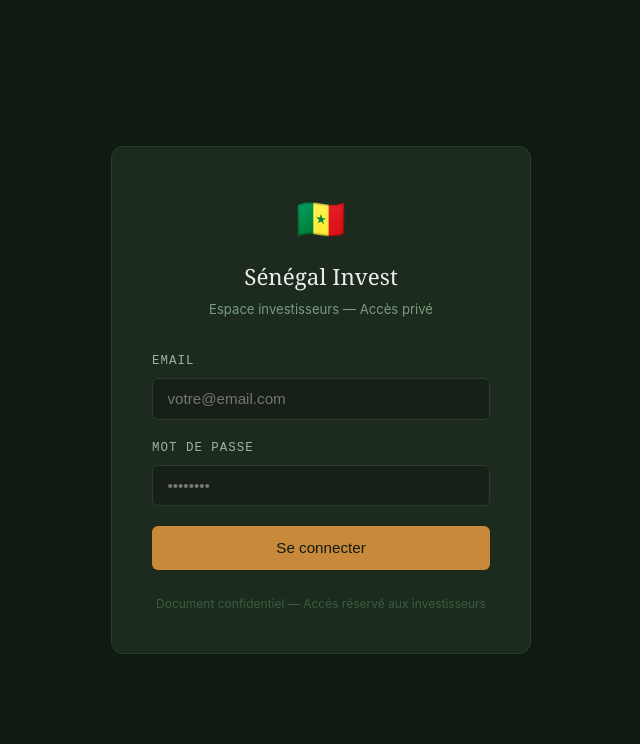
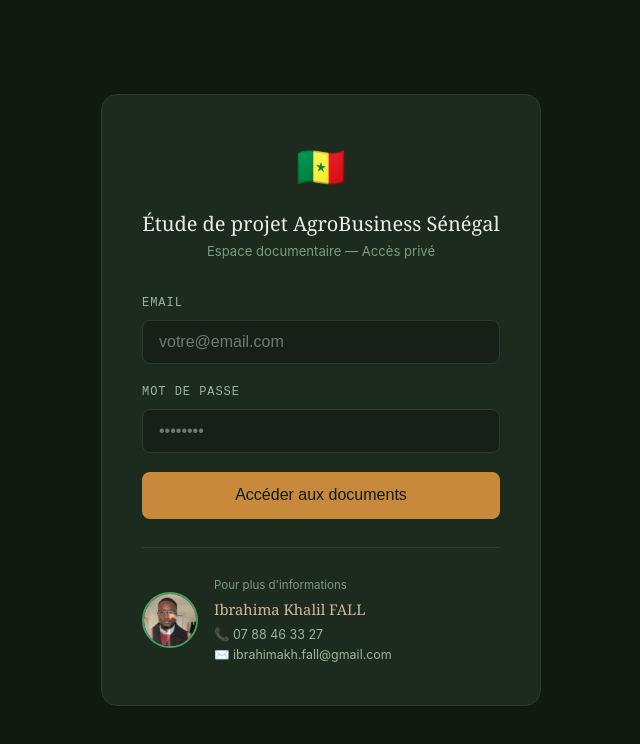
Before and after one commit to ikaef/senegal-invest, a Next.js app: page /login in a window 1280 px wide. Shown: the top 744 px of the page, without its empty margins (319-959 px from the left). Built offline with nearby package versions, Linux system fonts and the light colour scheme; no server answers.

Commit message:
feat: photo profil + nouveau titre + contact login

```diff
--- a/app/login/page.jsx
+++ b/app/login/page.jsx
@@ -5,16 +5,22 @@ import { useRouter, useSearchParams } from 'next/navigation'
 
 const S = {
   page: { minHeight: '100vh', display: 'flex', alignItems: 'center', justifyContent: 'center', background: '#0f1a10', padding: '1rem' },
-  card: { background: '#1c2b1e', border: '1px solid #2a3d2c', borderRadius: '12px', padding: '2.5rem', width: '100%', maxWidth: '420px' },
+  card: { background: '#1c2b1e', border: '1px solid #2a3d2c', borderRadius: '16px', padding: 'clamp(1.5rem, 5vw, 2.5rem)', width: '100%', maxWidth: '440px' },
   logo: { textAlign: 'center', marginBottom: '2rem' },
-  flag: { fontSize: '2.5rem', display: 'block', marginBottom: '0.5rem' },
-  title: { fontSize: '1.4rem', fontWeight: '500', color: '#e8ede9', fontFamily: 'Georgia, serif', marginBottom: '0.25rem' },
+  flag: { fontSize: 'clamp(2rem, 5vw, 2.5rem)', display: 'block', marginBottom: '0.75rem' },
+  title: { fontSize: 'clamp(1rem, 3vw, 1.25rem)', fontWeight: '500', color: '#e8ede9', fontFamily: 'Georgia, serif', marginBottom: '0.25rem', lineHeight: 1.3 },
   sub: { fontSize: '0.82rem', color: '#7a9b7d' },
-  label: { display: 'block', fontSize: '0.78rem', color: '#9ab59c', textTransform: 'uppercase', letterSpacing: '0.08em', marginBottom: '0.4rem', fontFamily: 'monospace' },
-  input: { width: '100%', background: '#162018', border: '1px solid #2a3d2c', borderRadius: '6px', padding: '0.7rem 0.9rem', color: '#e8ede9', fontSize: '0.95rem', outline: 'none', marginBottom: '1.2rem' },
-  btn: { width: '100%', background: '#c8893a', border: 'none', borderRadius: '6px', padding: '0.85rem', color: '#0f1a10', fontSize: '0.95rem', fontWeight: '500', cursor: 'pointer' },
-  error: { background: '#2a0d0d', border: '1px solid #e07a7a55', borderRadius: '6px', padding: '0.7rem 0.9rem', color: '#e07a7a', fontSize: '0.85rem', marginBottom: '1rem' },
-  footer: { textAlign: 'center', marginTop: '1.5rem', fontSize: '0.75rem', color: '#3d5c3f' },
+  label: { display: 'block', fontSize: '0.75rem', color: '#9ab59c', textTransform: 'uppercase', letterSpacing: '0.08em', marginBottom: '0.4rem', fontFamily: 'monospace' },
+  input: { width: '100%', background: '#162018', border: '1px solid #2a3d2c', borderRadius: '8px', padding: '0.75rem 1rem', color: '#e8ede9', fontSize: '1rem', outline: 'none', marginBottom: '1.2rem', boxSizing: 'border-box' },
+  btn: { width: '100%', background: '#c8893a', border: 'none', borderRadius: '8px', padding: '0.9rem', color: '#0f1a10', fontSize: '1rem', fontWeight: '500', cursor: 'pointer' },
+  error: { background: '#2a0d0d', border: '1px solid #e07a7a55', borderRadius: '8px', padding: '0.75rem 1rem', color: '#e07a7a', fontSize: '0.85rem', marginBottom: '1rem' },
+  divider: { height: '1px', background: '#2a3d2c', margin: '1.75rem 0' },
+  contact: { display: 'flex', alignItems: 'center', gap: '1rem' },
+  avatar: { width: '56px', height: '56px', borderRadius: '50%', border: '2px solid #4a9e5c', flexShrink: 0, overflow: 'hidden' },
+  contactText: { flex: 1 },
+  contactTitle: { fontSize: '0.72rem', color: '#7a9b7d', marginBottom: '0.25rem' },
+  contactName: { fontSize: '0.92rem', fontWeight: '500', color: '#d4b896', fontFamily: 'Georgia, serif', marginBottom: '0.2rem' },
+  contactDetail: { fontSize: '0.78rem', color: '#9ab59c', lineHeight: 1.6 },
 }
 
 function LoginForm() {
@@ -43,21 +49,38 @@ function LoginForm() {
     <div style={S.card}>
       <div style={S.logo}>
         <span style={S.flag}>🇸🇳</span>
-        <div style={S.title}>Sénégal Invest</div>
-        <div style={S.sub}>Espace investisseurs — Accès privé</div>
+        <div style={S.title}>Étude de projet AgroBusiness Sénégal</div>
+        <div style={S.sub}>Espace documentaire — Accès privé</div>
       </div>
-      {reason === 'suspended' && <div style={S.error}>Compte suspendu. Contacter l'administrateur.</div>}
+
+      {reason === 'suspended' && <div style={S.error}>Compte suspendu. Contacter Ibrahima.</div>}
       {error && <div style={S.error}>{error}</div>}
+
       <form onSubmit={handleLogin}>
         <label style={S.label}>Email</label>
         <input style={S.input} type="email" value={email} onChange={e => setEmail(e.target.value)} placeholder="votre@email.com" required autoComplete="email" />
         <label style={S.label}>Mot de passe</label>
         <input style={S.input} type="password" value={password} onChange={e => setPassword(e.target.value)} placeholder="••••••••" required autoComplete="current-password" />
         <button type="submit" style={{ ...S.btn, opacity: loading ? 0.6 : 1, cursor: loading ? 'not-allowed' : 'pointer' }} disabled={loading}>
-          {loading ? 'Connexion...' : 'Se connecter'}
+          {loading ? 'Connexion...' : 'Accéder aux documents'}
         </button>
       </form>
-      <div style={S.footer}>Document confidentiel — Accès réservé aux investisseurs</div>
+
+      <div style={S.divider} />
+
+      <div style={S.contact}>
+        <div style={S.avatar}>
+          <img src="/ibrahima.jpg" alt="Ibrahima Khalil FALL" style={{ width: '100%', height: '100%', objectFit: 'cover' }} />
+        </div>
+        <div style={S.contactText}>
+          <div style={S.contactTitle}>Pour plus d'informations</div>
+          <div style={S.contactName}>Ibrahima Khalil FALL</div>
+          <div style={S.contactDetail}>
+            📞 07 88 46 33 27<br />
+            ✉️ ibrahimakh.fall@gmail.com
+          </div>
+        </div>
+      </div>
     </div>
   )
 }
```
